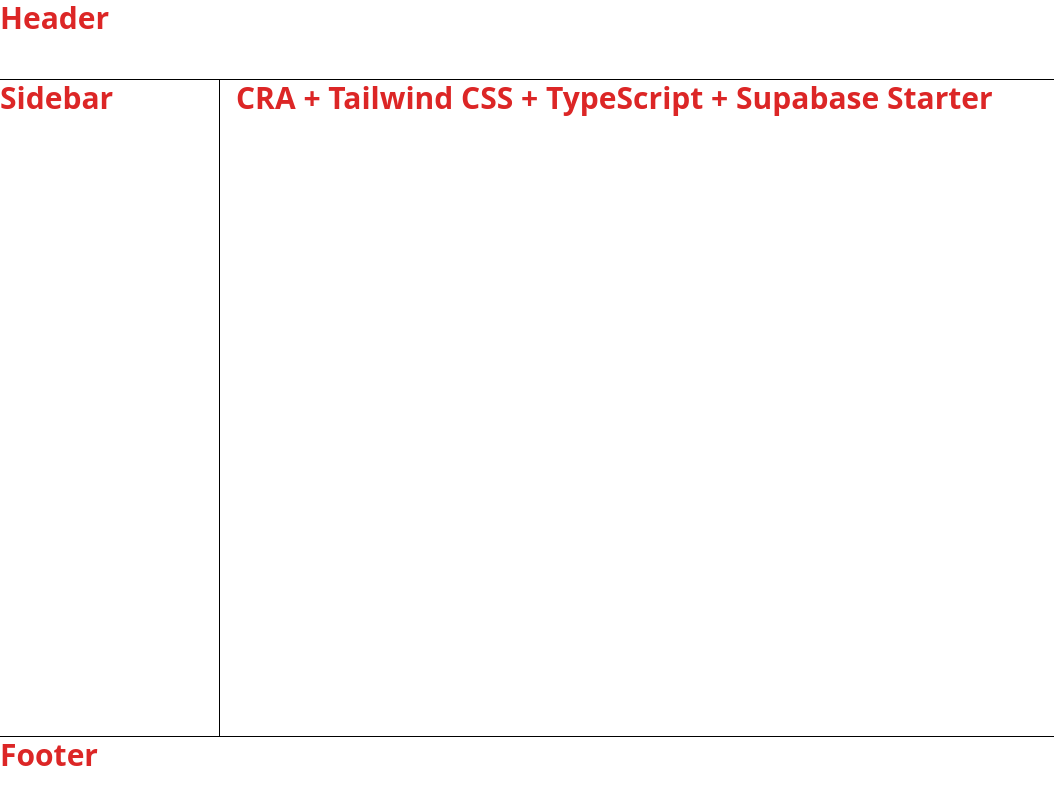
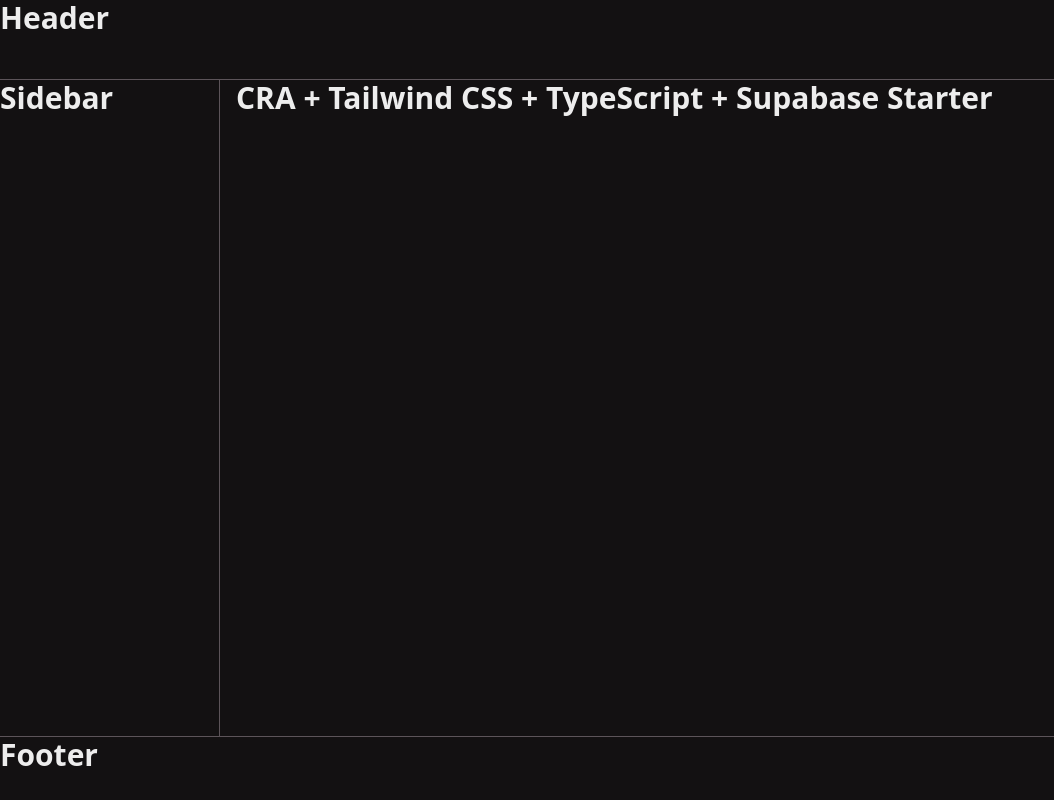
Before and after one commit to Dal-Tron/Lotus, a React (Create React App) app: page / in a window 1280 px wide. Shown: the whole page, without its empty margins (0-1054 px from the left). Built offline with nearby package versions, Linux system fonts and the light colour scheme.

Commit message:
added custom colors

```diff
--- a/src/App.tsx
+++ b/src/App.tsx
@@ -3,7 +3,7 @@
 
 function App() {
   return (
-    <h1 className="text-3xl font-bold text-red-600">
+    <h1 className="text-3xl font-bold text-cus-gray-light bg-cus-black">
       <AdminLayout>
         CRA + Tailwind CSS + TypeScript + Supabase Starter
       </AdminLayout>
--- a/src/assets/styles/global.css
+++ b/src/assets/styles/global.css
@@ -8,4 +8,14 @@
   --header-height: 80px;
   --footer-height: 64px;
   --sidebar-width: 220px;
+  --cus-gray-light: #ededed;
+  --cus-gray-medium: #9b8e95;
+  --cus-gray-dark: #5c5459;
+  --cus-black: #131112;
+  --cus-brown: #322d30;
+  --cus-blackest: #000;
+  --cus-green: #4ced00;
+  --cus-orange: #cb9a2b;
+  --cus-pink: #df4395;
+  --screen-max-width: 2200px;
 }
--- a/src/components/common/Footer/Footer.tsx
+++ b/src/components/common/Footer/Footer.tsx
@@ -3,7 +3,9 @@
 const Footer: FC<
   PropsWithChildren<ComponentPropsWithoutRef<"footer">>
 > = () => {
-  return <div className="h-footer-height border-t border-black">Footer</div>;
+  return (
+    <div className="h-footer-height border-t border-cus-gray-dark">Footer</div>
+  );
 };
 
 export default Footer;
--- a/src/components/common/Header/Header.tsx
+++ b/src/components/common/Header/Header.tsx
@@ -3,7 +3,9 @@
 const Header: FC<
   PropsWithChildren<ComponentPropsWithoutRef<"header">>
 > = () => {
-  return <div className="h-header-height border-b border-black">Header</div>;
+  return (
+    <div className="h-header-height border-b border-cus-gray-dark">Header</div>
+  );
 };
 
 export default Header;
--- a/src/components/common/Sidebar/Sidebar.tsx
+++ b/src/components/common/Sidebar/Sidebar.tsx
@@ -1,5 +1,5 @@
 const Sidebar = () => {
-  return <div className="h-full border-r border-black">Sidebar</div>;
+  return <div className="h-full border-r border-cus-gray-dark">Sidebar</div>;
 };
 
 export default Sidebar;
--- a/tailwind.config.js
+++ b/tailwind.config.js
@@ -12,6 +12,17 @@
       width: {
         "sidebar-width": "var(--sidebar-width)",
       },
+      colors: {
+        "cus-gray-light": "var(--cus-gray-light)",
+        "cus-gray-medium": "var(--cus-gray-medium)",
+        "cus-gray-dark": "var(--cus-gray-dark)",
+        "cus-black": "var(--cus-black)",
+        "cus-brown": "var(--cus-brown)",
+        "cus-blackest": "var(--cus-blackest)",
+        "cus-green": "var(--cus-green)",
+        "cus-orange": "var(--cus-orange)",
+        "cus-pink": "var(--cus-pink)",
+      },
     },
   },
   plugins: [],
```
